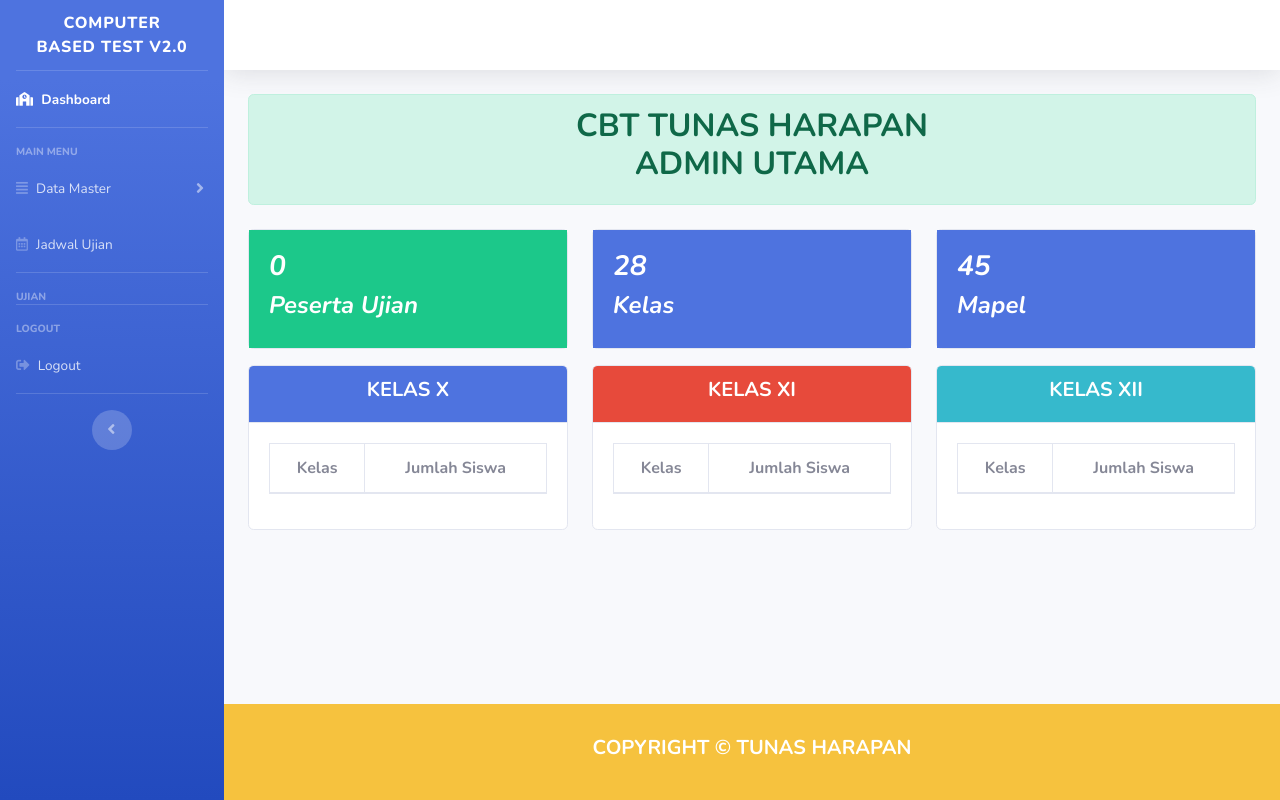
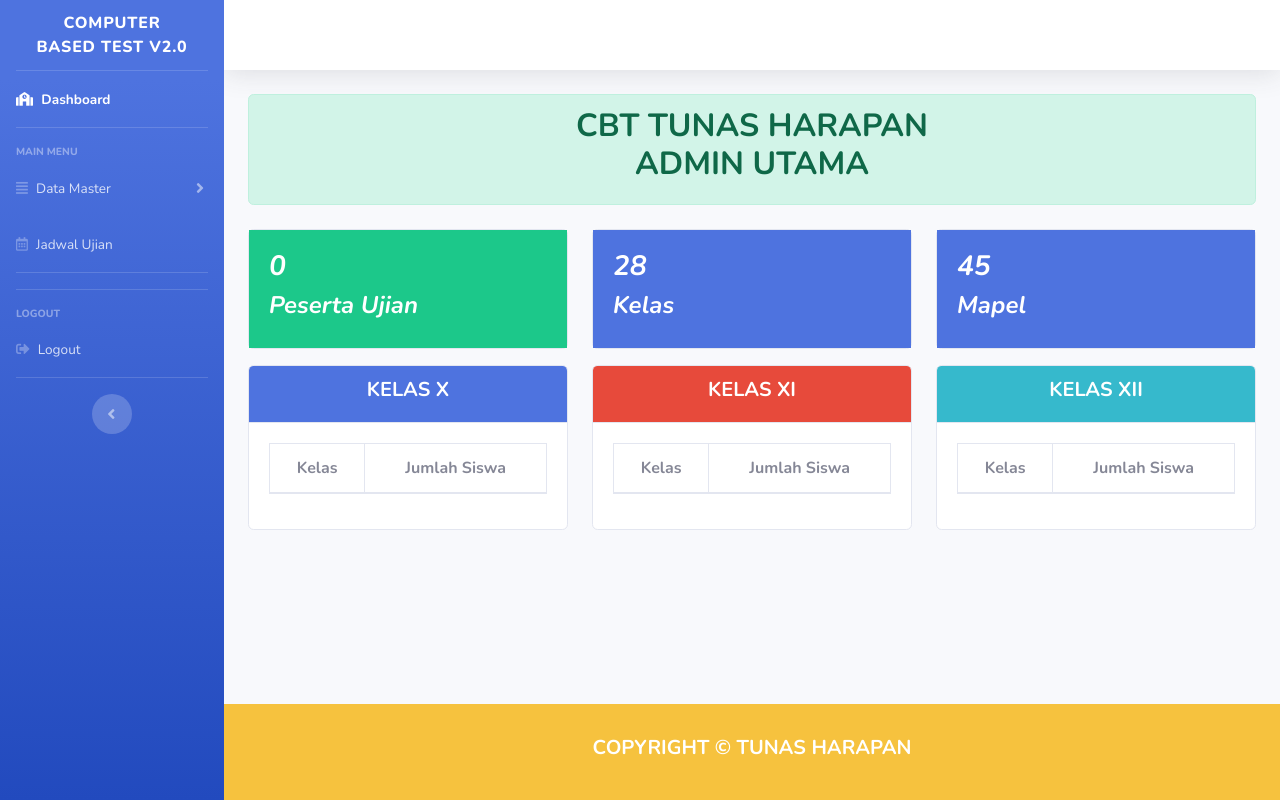
Before and after one commit to lancestrom/cbt2.5, a CodeIgniter app: page /index.php/dashboard/index in a window 1280 px wide. Run offline with CodeIgniter, Linux system fonts and the light colour scheme; the visitor is signed in with stand-in values (Sample User, id 1); data comes from the database, SQL or seed files in the repository; data that the repository does not hold is empty; some libraries are stand-ins or nearby versions.

Commit message:
Update tampilan_dashboard.php

```diff
--- a/application/views/tampilan_dashboard.php
+++ b/application/views/tampilan_dashboard.php
@@ -54,11 +54,11 @@
         <hr class="sidebar-divider">
 
         <!-- Heading -->
-        <div class="sidebar-heading">
+        <!-- <div class="sidebar-heading">
             Ujian
         </div>
 
-        <!-- Nav Item - Pages Collapse Menu
+        Nav Item - Pages Collapse Menu
         <li class="nav-item">
             <a class="nav-link collapsed" href="#" data-toggle="collapse" data-target="#collapsePages" aria-expanded="true" aria-controls="collapsePages">
                 <i class="far fa-file-alt"></i>
```
